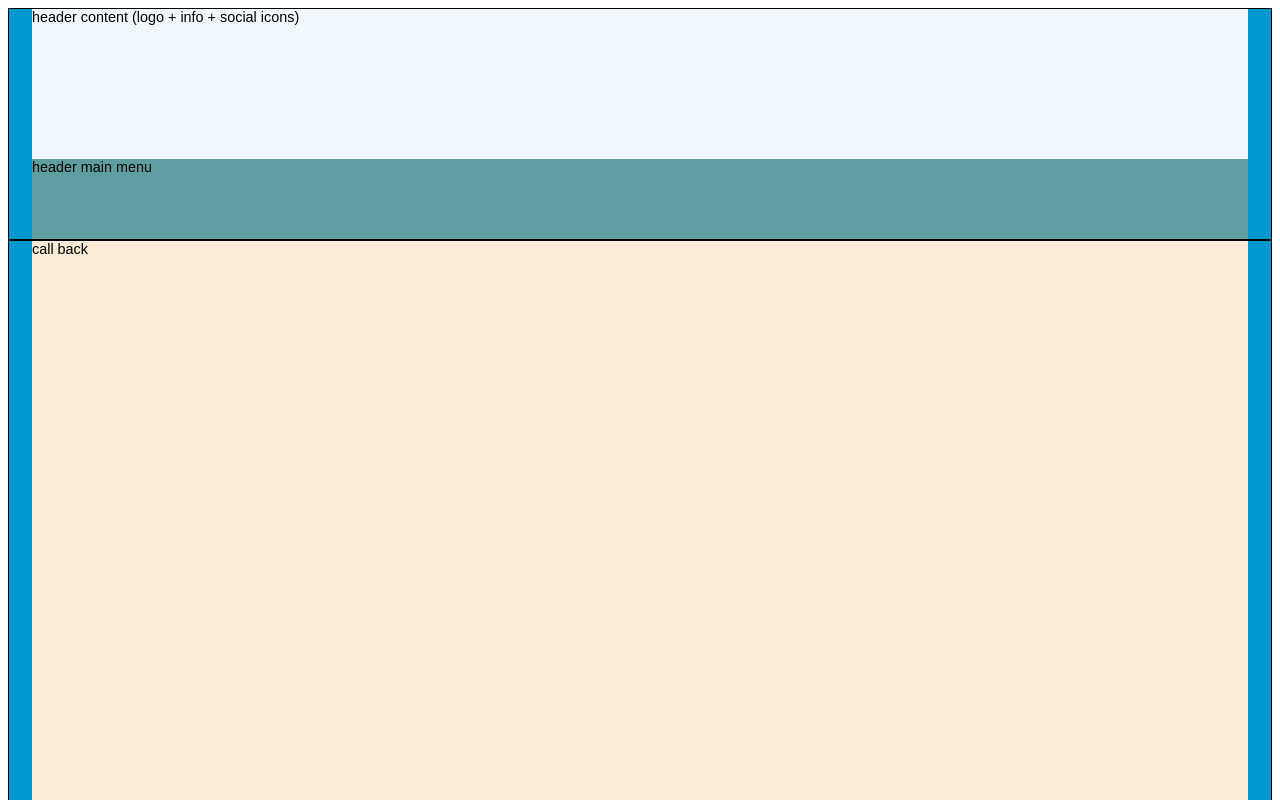
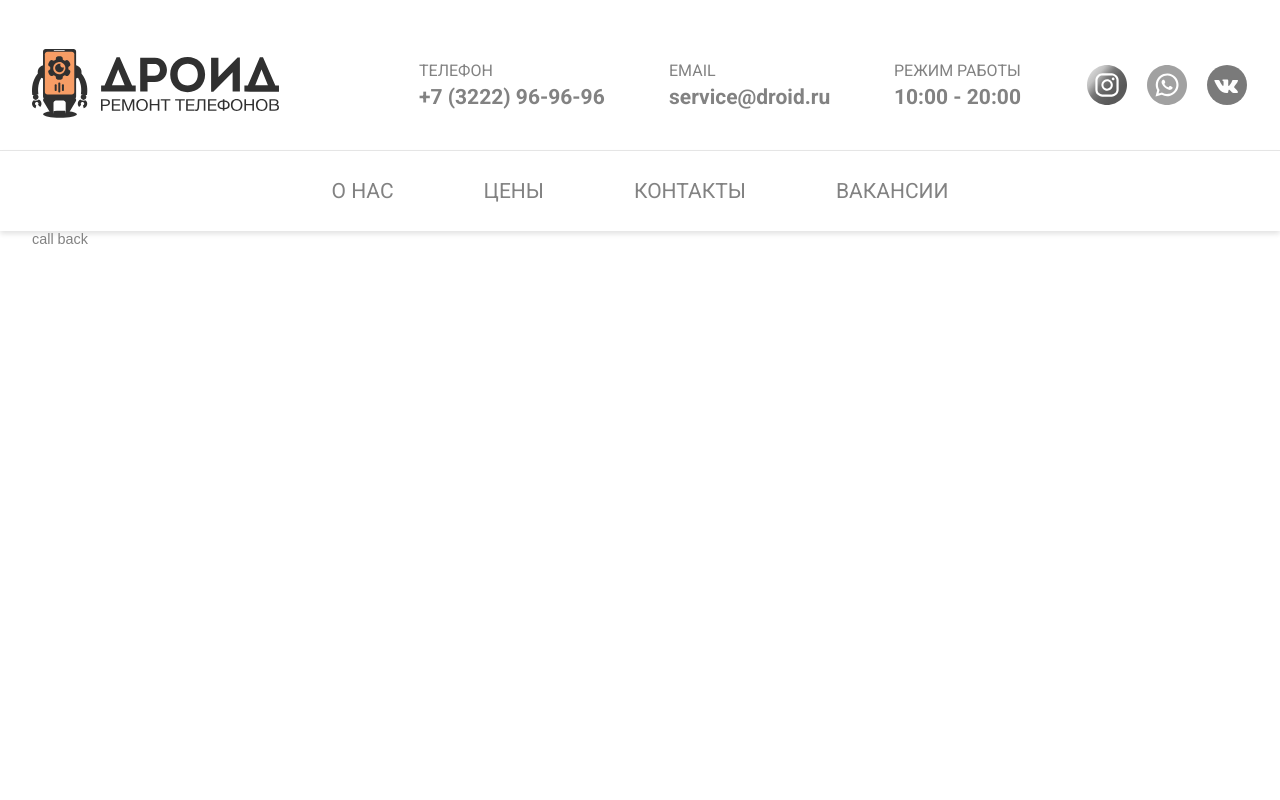
Before and after one commit to dgtal-cat/droid_site, a website: page index.html in a window 1280 px wide. Shown: the top 800 px of the page. Drawn offline with Linux system fonts and the light colour scheme.

Commit message:
header is done

```diff
--- a/index.html
+++ b/index.html
@@ -2,22 +2,64 @@
 <html lang="en">
 <head>
     <meta name="viewport" content="width=device-width, initial-scale=1.0">
+    <meta charset="utf-8">
     <link rel="stylesheet" type="text/css" href="/src/css/reset.css">
     <!--<link rel="stylesheet" type="text/css" href="http://maxcdn.bootstrapcdn.com/font-awesome/4.2.0/css/font-awesome.min.css">-->
     <link rel="stylesheet" type="text/css" href="src/css/style.css">
     <script type="text/javascript" src="src/js/slider.js"></script>
+    <link rel="preconnect" href="https://fonts.gstatic.com">
+    <link rel="preconnect" href="https://fonts.gstatic.com">
+    <link href="https://fonts.googleapis.com/css2?family=Roboto:wght@300;400;500;700;900&display=swap" rel="stylesheet">
     <link href="https://fonts.googleapis.com/css?family=Open+Sans:400,600" rel="stylesheet">
 
     <title>Droid Site</title>
 </head>
 <body>
-<div class="flex-container flex-direction-column">
+<div class="flex-container flex-direction-column border-bottom-e5">
     <div class="wrapper flex-direction-column">
         <div class="header-info">
-            <p class="demoText">header content (logo + info + social icons)</p>
+            <div class="header-logo-block">
+                <img src="src/svg/logoHead.svg" alt="Droid Site" class="header-logo-img">
+            </div>
+            <div class="header-info-block">
+                <div class="header-info-phone-block">
+                    <div class="header-info-element-title">телефон</div>
+                    <div class="header-info-element-subtitle">+7 (3222) 96-96-96</div>
+                </div>
+                <div class="header-info-email-block">
+                    <div class="header-info-element-title">email</div>
+                    <div class="header-info-element-subtitle">service@droid.ru</div>
+                </div>
+                <div class="header-info-working-block">
+                    <div class="header-info-element-title">режим работы</div>
+                    <div class="header-info-element-subtitle">10:00 - 20:00</div>
+                </div>
+            </div>
+            <div class="social-icons-block">
+                <a href="#" class="social-icon-instagram"></a>
+                <a href="#" class="social-icon-whatsapp"></a>
+                <a href="#" class="social-icon-vkontakte"></a>
+            </div>
         </div>
-        <div class="header-menu">
-            <p class="demoText">header main menu</p>
+    </div>
+</div>
+<div class="flex-container flex-direction-column shadow-bottom">
+    <div class="wrapper flex-direction-column">
+        <div class="header-menu-block">
+            <ul class="header-menu">
+                <li class="header-menu-element">
+                    <a href="#" class="header-menu-link">о нас</a>
+                </li>
+                <li class="header-menu-element">
+                    <a href="#" class="header-menu-link">цены</a>
+                </li>
+                <li class="header-menu-element">
+                    <a href="#" class="header-menu-link">контакты</a>
+                </li>
+                <li class="header-menu-element">
+                    <a href="#" class="header-menu-link">вакансии</a>
+                </li>
+            </ul>
         </div>
     </div>
 </div>
--- a/src/css/style.css
+++ b/src/css/style.css
@@ -1,32 +1,33 @@
-* {box-sizing: border-box; }
+* {
+    box-sizing: border-box;
+}
+body{
+    font-family: 'Roboto', sans-serif;
+    font-weight: normal;
+    color: #828282;
+    margin: 0;
+    padding: 0;
+}
 .flex-container {
-    background: rgb(0, 150, 208);
     display: flex;
     height: auto;
     flex-wrap: wrap;
     width: 100%;
-    border: black 1px solid;
 }
-
-
 .flex-direction-column{
     flex-direction: column;
 }
-
 div {
     width: 100%;
     height: auto;
 }
-
 .wrapper {
     display: flex;
     margin: 0 auto;
     width: 100%;
     height: 100%;
     max-width: 1216px;
-    background-color: antiquewhite;
 }
-
 .demoText {
     position: absolute;
     float: snap;
@@ -36,38 +37,32 @@ div {
     margin: 0 auto;
     height: auto;
 }
-
 .header-info {
     display: flex;
     width: 100%;
     height: 150px;
-    background-color: aliceblue;
+    padding-top: 20px;
+    align-items: center;
 }
-
-.header-menu {
+.header-menu-block {
     display: flex;
     width: 100%;
     height: 80px;
-    background-color: cadetblue;
 }
-
 .callback-block{
     display: flex;
     width: 100%;
     height: 605px;
 }
-
 .features-block{
     height: 500px;
 }
 .main-defects-block{
     height: 966px;
 }
-
 .price-list-block{
     height: 485px;
 }
-
 .contacts-block{
     height: 200px;
 }
@@ -80,10 +75,104 @@ div {
 .footer-info-block{
     height: 345px;
 }
-
 .legal-info-block{
     height: 126px;
 }
 .footer-logo-block{
     height: 159px;
 }
+
+.header-info-block{
+    display: flex;
+    flex-direction: row;
+    margin-left: 140px;
+}
+.header-info-block div:first-child{
+    margin-left: 0;
+}
+.header-info-element-title{
+    display: flex;
+    text-transform: uppercase;
+    margin-left: 0;
+}
+.header-info-element-subtitle{
+    display: flex;
+    font-size: 21px;
+    font-weight: bold;
+    margin-left: 0;
+    margin-top: 5px;
+}
+.social-icons-block{
+    display: flex;
+    flex-direction: row;
+    margin-left: 63px;
+}
+.social-icons-block a{
+    display: flex;
+    margin-left: 20px;
+    width: 40px;
+    height: 40px;
+    filter: saturate(0);
+}
+.social-icons-block a:hover{
+    filter: saturate(1);
+}
+.social-icons-block a:first-child{
+    margin-left: 0;
+}
+.social-icon-instagram {
+    background-image: url("../svg/social_icon_instagram.svg");
+}
+.social-icon-whatsapp {
+    background-image: url("../svg/social_icon_whatsapp.svg");
+}
+.social-icon-vkontakte {
+    background-image: url("../svg/social_icon_vkontakte.svg");
+}
+.header-info-phone-block{
+    width: 190px;
+}
+.header-info-email-block{
+    width: 165px;
+    margin-left: 60px;
+}
+.header-info-working-block{
+    width: 130px;
+    margin-left: 60px;
+}
+.header-menu{
+    display: flex;
+    flex-direction: row;
+    margin: 0 auto;
+    align-items: center;
+    padding: 0;
+}
+.header-menu-element{
+    display: flex;
+    font-size: 21px;
+    text-transform: uppercase;
+}
+.header-menu-element:first-child{
+    margin-left: 0;
+}
+.header-menu-link{
+    display: flex;
+    text-decoration: none;
+    color: #828282;
+    height: 80px;
+    padding: 0 45px 0;
+    line-height: 80px;
+}
+.header-menu-link:hover{
+    color: #FAFAFA;
+    background-color: #F79D65;
+}
+.border-bottom-82{
+    border-bottom: 1px solid #828282;
+}
+.border-bottom-e5{
+    border-bottom: 1px solid #e5e5e5;
+}
+.shadow-bottom{
+    box-shadow: 0 3px 5px #e4e4e4;
+}
```
